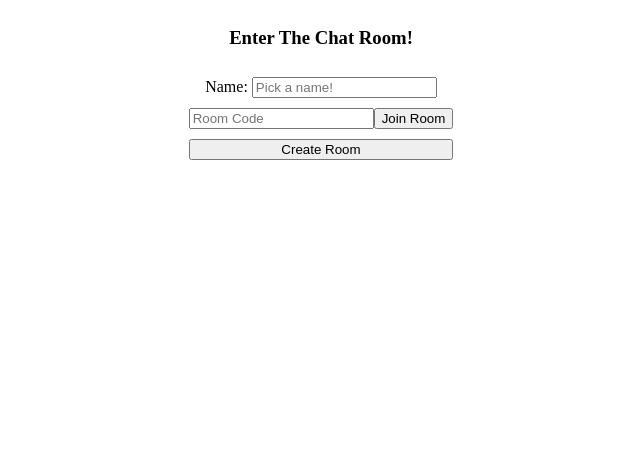
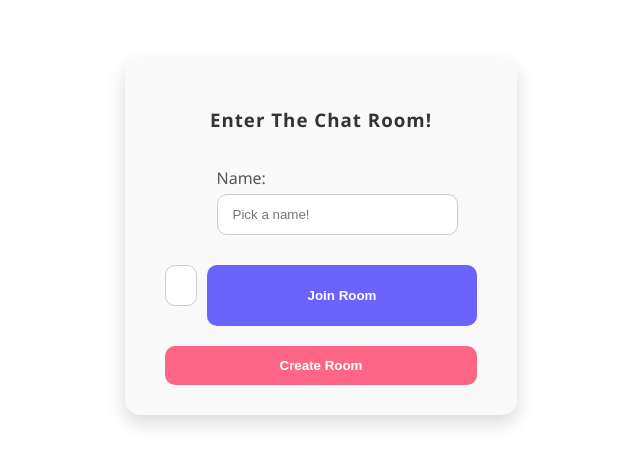
Before and after one commit to mutua2323/Live-Chat-App-using-Flask-main, a Flask app: page / in a window 1280 px wide. Shown: the top 466 px of the page, without its empty margins (319-959 px from the left). Run offline with Flask 3, Linux system fonts and the light colour scheme; some libraries are stand-ins or nearby versions.

Commit message:
Update home.html

```diff
--- a/templates/home.html
+++ b/templates/home.html
@@ -1,5 +1,106 @@
 {% extends 'base.html' %}
 {% block content %}
+
+<style>
+/* Center the form */
+.buttons {
+    max-width: 450px;
+    margin: 50px auto;
+    background: #f9f9f9;
+    padding: 30px 40px;
+    border-radius: 15px;
+    box-shadow: 0 8px 20px rgba(0, 0, 0, 0.15);
+    font-family: 'Segoe UI', Tahoma, Geneva, Verdana, sans-serif;
+    transition: all 0.3s ease;
+}
+
+.buttons:hover {
+    box-shadow: 0 12px 25px rgba(0, 0, 0, 0.2);
+}
+
+.buttons h3 {
+    text-align: center;
+    color: #333;
+    font-weight: 600;
+    margin-bottom: 25px;
+    letter-spacing: 1px;
+}
+
+.buttons label {
+    display: block;
+    font-weight: 500;
+    margin-bottom: 5px;
+    color: #555;
+}
+
+.buttons input[type="text"] {
+    width: 100%;
+    padding: 12px 15px;
+    margin-bottom: 20px;
+    border: 1px solid #ccc;
+    border-radius: 10px;
+    transition: all 0.2s ease;
+}
+
+.buttons input[type="text"]:focus {
+    border-color: #6c63ff;
+    box-shadow: 0 0 5px rgba(108, 99, 255, 0.5);
+    outline: none;
+}
+
+.join {
+    display: flex;
+    gap: 10px;
+}
+
+.join input[type="text"] {
+    flex: 1;
+}
+
+.buttons button {
+    width: 100%;
+    padding: 12px;
+    border: none;
+    border-radius: 10px;
+    cursor: pointer;
+    font-weight: 600;
+    transition: all 0.3s ease;
+}
+
+.buttons button[name="join"] {
+    background: #6c63ff;
+    color: #fff;
+}
+
+.buttons button[name="join"]:hover {
+    background: #5848c2;
+}
+
+.buttons button.create-btn {
+    background: #ff6584;
+    color: #fff;
+    margin-top: 10px;
+}
+
+.buttons button.create-btn:hover {
+    background: #e04070;
+}
+
+ul {
+    margin-top: 15px;
+    padding: 10px;
+    background: #ffe5e5;
+    border: 1px solid #ff8a8a;
+    border-radius: 8px;
+    color: #b00020;
+    list-style: none;
+}
+
+ul li {
+    margin: 0;
+}
+</style>
+
 <form method="post" class="buttons">
     <h3>Enter The Chat Room!</h3>
     <div>
@@ -17,4 +118,5 @@
     </ul>
     {% endif %}
 </form>
+
 {% endblock %}
```
